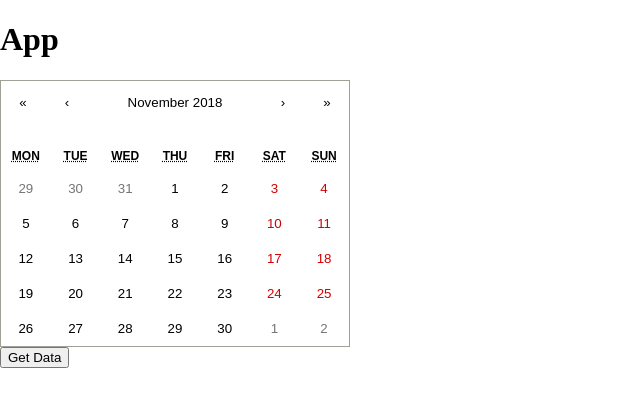
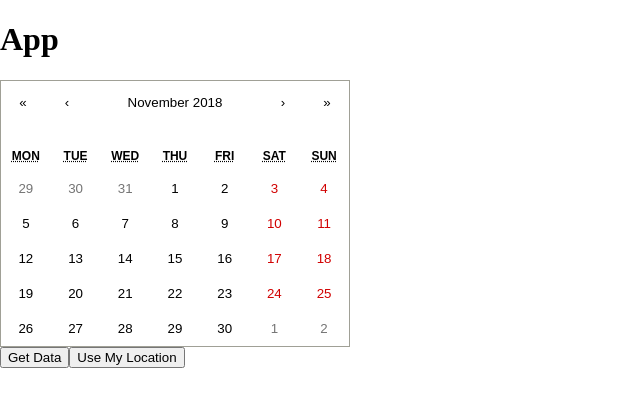
Before and after one commit to HanifCarroll/sun-times, a React (Create React App) app: page / in a window 1280 px wide. Shown: the top 406 px of the page, without its empty margins (0-640 px from the left). Built offline with nearby package versions, Linux system fonts and the light colour scheme; no server answers.

Commit message:
Add support for using current location.

```diff
--- a/src/App.js
+++ b/src/App.js
@@ -10,11 +10,25 @@ class App extends Component {
     date: null,
   };
 
+  getLocation = () => {
+    if (navigator.geolocation) {
+      navigator.geolocation.getCurrentPosition(position => {
+        const {
+          coords: { latitude, longitude },
+        } = position;
+
+        this.setState({ lat: latitude, lng: longitude });
+      });
+    }
+  };
+
   getData = async () => {
-    let url = `https://api.sunrise-sunset.org/json?lat=36.7201600&lng=-4.4203400`;
+    const { lat, lng, date } = this.state;
 
-    if (this.state.date) {
-      url += `&date=${this.state.date}`;
+    let url = `https://api.sunrise-sunset.org/json?lat=${lat}&lng=${lng}`;
+
+    if (date) {
+      url += `&date=${date}`;
     }
 
     const {
@@ -29,16 +43,13 @@ class App extends Component {
     this.setState({ date });
   };
 
-  componentDidMount() {
-    this.getData();
-  }
-
   render() {
     return (
       <div className="App">
         <h1>App</h1>
         <Calendar onChange={date => this.onCalendarChange(date)} />
         <button onClick={this.getData}>Get Data</button>
+        <button onClick={this.getLocation}>Use My Location</button>
       </div>
     );
   }
```
